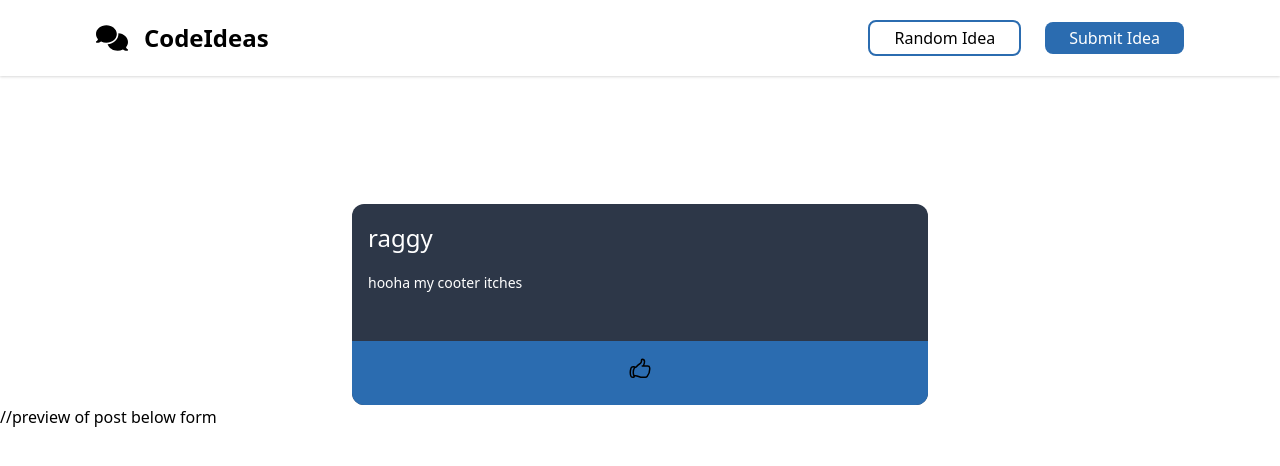
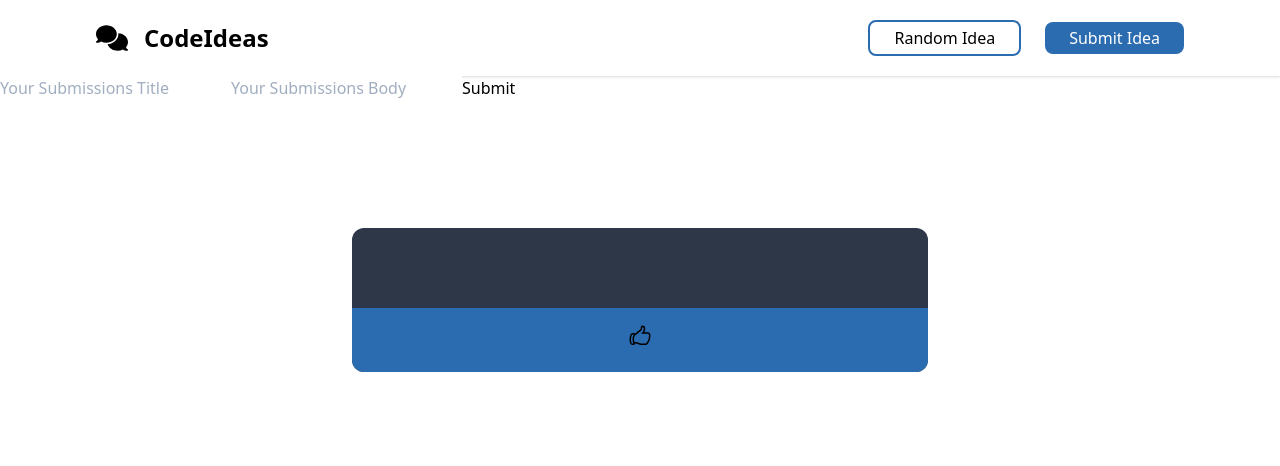
Before and after one commit to pvwnthem/DevInspo, a React (Create React App) app: page /submit in a window 1280 px wide. Shown: the top 466 px of the page. Built offline with nearby package versions, Linux system fonts and the light colour scheme.

Commit message:
add rudementary edit page with live preview and a route to get a random document

```diff
--- a/src/pages/submit.tsx
+++ b/src/pages/submit.tsx
@@ -1,15 +1,30 @@
-import React from 'react';
+import React, { Component } from 'react';
 import Post from '../components/post'
 
-export default function Submit() {
-    return (
+class Submit extends Component{
+    state = {
+        title: '',
+        text: ''
+    };
+    render() {
+        return (
         <div className='w-full h-full'>
 
+            <form action='http://localhost:8000/api/v1/posts/new' method='post'>
+                <input name="title" type="text" placeholder='Your Submissions Title' onChange={e => {this.setState({
+                    title: e.target.value
+                })}}></input>
+                <input name="text" placeholder='Your Submissions Body' onChange={b => {this.setState({
+                    text: b.target.value
+                })}}></input>
+                <button type="submit">Submit</button>
+            </form>
 
+            <Post title={this.state.title} text={this.state.text}/>
 
-            <Post title='raggy' text='hooha my cooter itches'/>
+        </div>
+        )
+    }
+}
 
-            //preview of post below form
-        </div>
-    )
-}
+export default Submit;
```
Also changed, not shown: routes/posts.js (+20 -0 lines).
